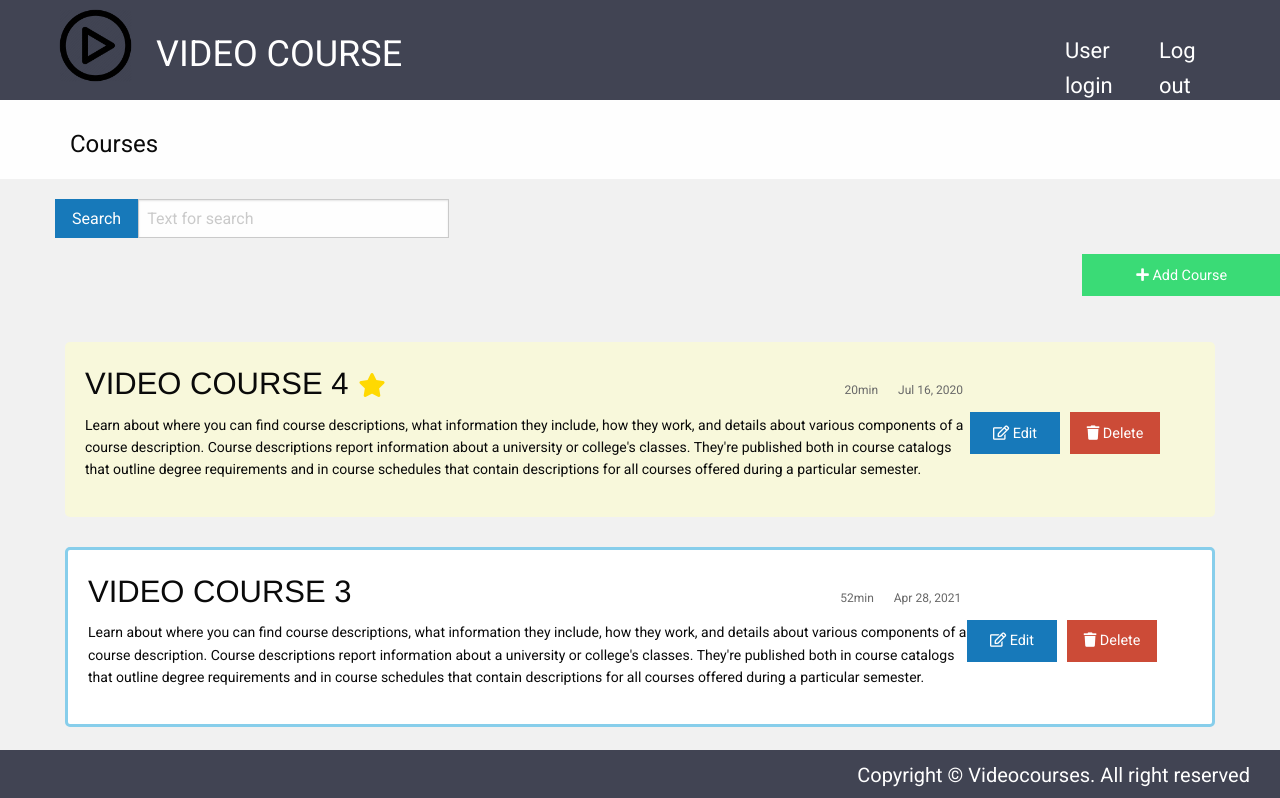
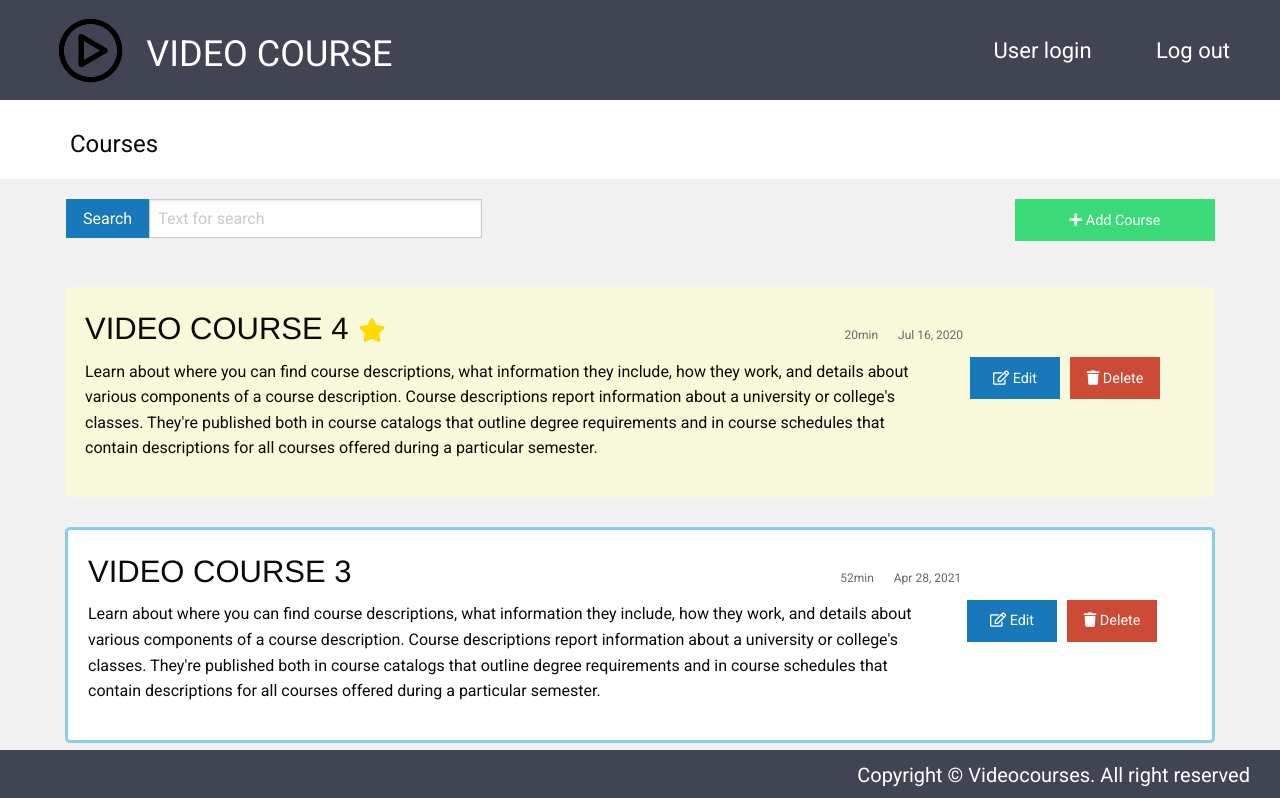
Before and after one commit to Haru-Yuki/Angular_GM, an Angular app: page /courses in a window 1280 px wide. Shown: the top 798 px of the page. Built offline with nearby package versions, Linux system fonts and the light colour scheme.

Commit message:
fix: fixed styles for smaller screens(laptop)

```diff
--- a/src/app/app/components/header/header.component.scss
+++ b/src/app/app/components/header/header.component.scss
@@ -14,7 +14,7 @@
     }
 
     &-navigation {
-      width: 250px;
+      width: 350px;
 
       &-items {
         padding: 33px 50px 0 0;
--- a/src/app/app/components/logo/logo.component.scss
+++ b/src/app/app/components/logo/logo.component.scss
@@ -5,6 +5,7 @@
 
       &_wrapper {
         padding-left: 50px;
+        margin-top: 10px;
         display: flex;
         flex-direction: row;
       }
--- a/src/app/courses/components/course-post/course-post.component.scss
+++ b/src/app/courses/components/course-post/course-post.component.scss
@@ -24,8 +24,8 @@
   }
 
   &-text {
-    width: 80%;
-    font-size: 14px;
+    width: 77%;
+    font-size: 16px;
   }
 
   &-button {
--- a/src/app/courses/containers/courses/courses.component.html
+++ b/src/app/courses/containers/courses/courses.component.html
@@ -1,8 +1,8 @@
-<div class="grid-x grid-padding-x">
+<div class="grid-x grid-padding-x courses-wrap">
   <app-search
     (searchCourseValue)="handleSearch($event)"
   ></app-search>
-  <div class="medium-1 cell medium-offset-10 showMore">
+  <div class="showMore">
     <a class="success button addCourseButton"><i class="fas fa-plus"></i>  Add Course</a>
   </div>
   <div class="medium-12 cell post-wrapper">
--- a/src/app/courses/containers/courses/courses.component.scss
+++ b/src/app/courses/containers/courses/courses.component.scss
@@ -1,5 +1,11 @@
+.courses {
+  &-wrap {
+    justify-content: space-between;
+  }
+}
+
 .showMore {
-  padding-right: 60px;
+  padding: 20px 65px 0;
 }
 
 .addCourseButton {
--- a/src/app/courses/containers/search/search.component.scss
+++ b/src/app/courses/containers/search/search.component.scss
@@ -1,5 +1,5 @@
 .search {
-    margin: 20px 55px 0;
+    margin: 20px 66px 0;
 }
 
 .postSearch {
```
Also changed, not shown: src/app/app/components/header/header.component.css (deleted), src/app/app/components/logo/logo.component.css (deleted), src/app/app/containers/app/app.component.css (deleted), 1 other file (tests, documents, lock files or other folders).
